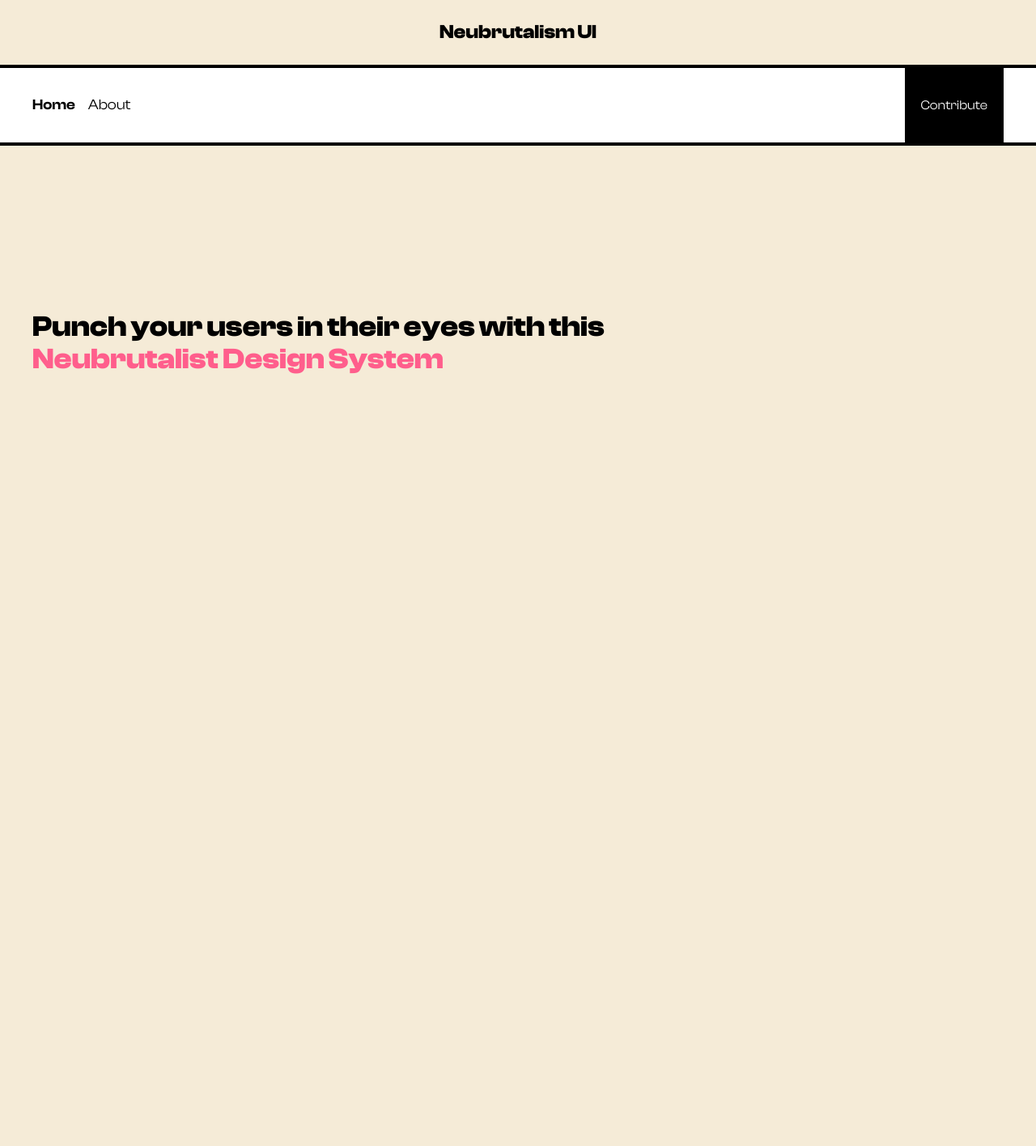
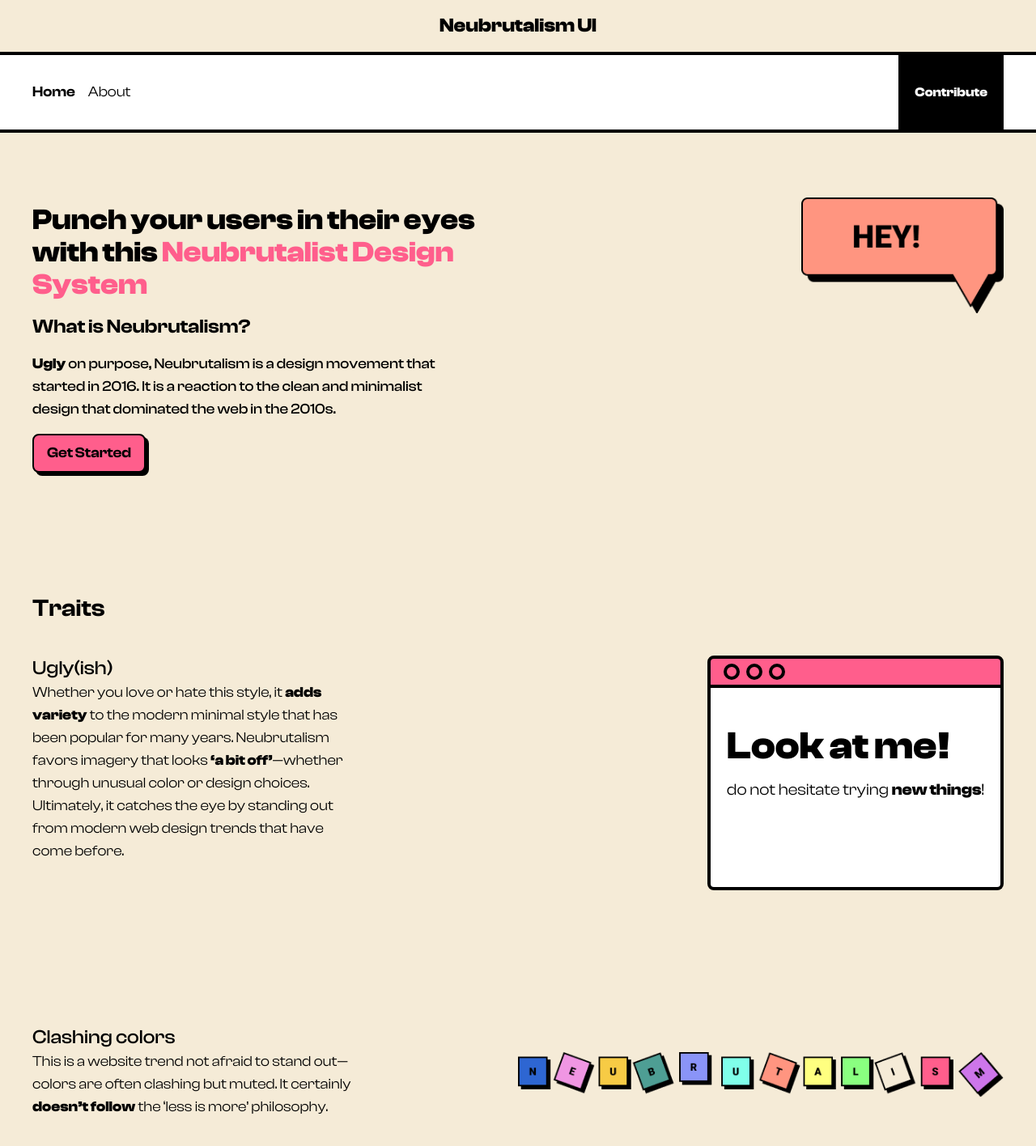
Before and after one commit to juancmandev/neubrutalism-ui-app, a Next.js app: page / in a window 1280 px wide. Shown: the top 1416 px of the page at 81% size. Before the commit the page ends 800 px from the top, so only its background shows below. Built offline with nearby package versions, Linux system fonts and the light colour scheme.

Commit message:
add some descriptions

```diff
--- a/src/app/layout.tsx
+++ b/src/app/layout.tsx
@@ -13,7 +13,7 @@ export default function RootLayout({
     <html lang='en'>
       <body className={`${clashDisplay.variable} font-clashDisplay bg-soft`}>
         <Header />
-        <main>{children}</main>
+        <main className='px-10'>{children}</main>
       </body>
     </html>
   );
--- a/src/app/page.tsx
+++ b/src/app/page.tsx
@@ -1,14 +1,90 @@
+import Button from '@/components/Button';
+import Image from 'next/image';
+
 export default function Home() {
   return (
-    <div className='px-10 pb-20 max-w-[800px]'>
+    <div className='py-20 flex flex-col gap-[150px]'>
       <section
         id='home'
-        className='min-h-[60vh] py-10 flex flex-col justify-center'>
-        <h2 className='mt-2 text-4xl font-bold'>
-          Punch your users in their eyes with this{' '}
-          <span className='text-pink'>Neubrutalist Design System</span>
-        </h2>
+        className='w-full min-h-[40vh] flex flex-col-reverse lg:flex-row gap-6 justify-between'>
+        <div className='flex flex-col justify-between gap-4 max-w-[600px]'>
+          <h2 className='mt-2 text-4xl font-bold'>
+            Punch your users in their eyes with this{' '}
+            <span className='text-pink'>Neubrutalist Design System</span>
+          </h2>
+          <h2 className='text-2xl font-semibold'>What is Neubrutalism?</h2>
+          <p className='max-w-[500px] font-medium text-lg'>
+            <strong>Ugly</strong> on purpose, Neubrutalism is a design movement
+            that started in 2016. It is a reaction to the clean and minimalist
+            design that dominated the web in the 2010s.
+          </p>
+          <Button className='bg-pink w-max'>Get Started</Button>
+        </div>
+
+        <div>
+          <Image
+            width={250}
+            height={50}
+            src='/speech_dialog.png'
+            alt='Speech Dialog image saying "hey!"'
+          />
+        </div>
       </section>
+
+      <div className='flex flex-col gap-[200px]'>
+        <section>
+          <h4 className='mb-10 text-3xl font-semibold'>Traits</h4>
+          <div className='w-full flex flex-col lg:flex-row justify-between gap-2'>
+            <div className='max-w-[400px] h-full flex flex-col justify-between'>
+              <h5 className='text-2xl font-medium'>Ugly(ish)</h5>
+              <p className='text-lg'>
+                Whether you love or hate this style, it{' '}
+                <strong>adds variety</strong> to the modern minimal style that
+                has been popular for many years. Neubrutalism favors imagery
+                that looks <strong>‘a bit off’</strong>—whether through unusual
+                color or design choices. Ultimately, it catches the eye by
+                standing out from modern web design trends that have come
+                before.
+              </p>
+            </div>
+            <div className='max-w-[500px] h-[250px]'>
+              <header className='w-full h-10 flex items-center px-4 gap-2 bg-pink rounded-t border-4 border-black'>
+                <div className='w-5 h-5 border-4 border-black rounded-full' />
+                <div className='w-5 h-5 border-4 border-black rounded-full' />
+                <div className='w-5 h-5 border-4 border-black rounded-full' />
+              </header>
+              <div className='px-5 pt-12 w-full h-full flex flex-col gap-4 bg-white rounded-b border-4 border-black border-t-0'>
+                <h1 className='font-bold text-5xl'>Look at me!</h1>
+                <p className='text-xl'>
+                  do not hesitate trying <strong>new things</strong>!
+                </p>
+              </div>
+            </div>
+          </div>
+        </section>
+
+        <section>
+          <div className='w-full flex flex-col lg:flex-row justify-between gap-2'>
+            <div className='max-w-[400px] h-full flex flex-col justify-between'>
+              <h5 className='text-2xl font-medium'>Clashing colors</h5>
+              <p className='text-lg'>
+                This is a website trend not afraid to stand out—colors are often
+                clashing but muted. It certainly <strong>doesn’t follow</strong>{' '}
+                the ‘less is more’ philosophy.
+              </p>
+            </div>
+            <div className='self-center'>
+              <Image
+                className='mt-2'
+                width={600}
+                height={50}
+                src='/neubrutalism_letters.png'
+                alt='Neubrualism colorful letters'
+              />
+            </div>
+          </div>
+        </section>
+      </div>
     </div>
   );
 }
--- /dev/null
+++ b/src/components/Button.tsx
@@ -0,0 +1,13 @@
+interface ButtonProps {
+  className?: string;
+  children: React.ReactNode;
+}
+
+export default function Button({ className, children }: ButtonProps) {
+  return (
+    <button
+      className={`px-4 py-2 font-semibold text-lg border-2 border-black shadow-sm rounded ${className}`}>
+      {children}
+    </button>
+  );
+}
--- a/src/components/Header.tsx
+++ b/src/components/Header.tsx
@@ -14,7 +14,7 @@ const routes = [
 export default function Header() {
   return (
     <header className='w-full'>
-      <h1 className='text-center py-6 font-bold text-2xl'>Neubrutalism UI</h1>
+      <h1 className='text-center py-4 font-bold text-2xl'>Neubrutalism UI</h1>
       <nav className='px-10 flex justify-between h-[100px] border-y-4 border-black bg-white'>
         <section className='h-full'>
           <ul className='flex h-full items-center gap-4'>
@@ -28,7 +28,7 @@ export default function Header() {
           </ul>
         </section>
         <section className='h-full flex items-center px-5 bg-black text-white'>
-          <h1>Contribute</h1>
+          <h1 className='font-bold'>Contribute</h1>
         </section>
       </nav>
     </header>
```
Also changed, not shown: public/neubrutalism_letters.png (added), public/speech_dialog.png (added).
